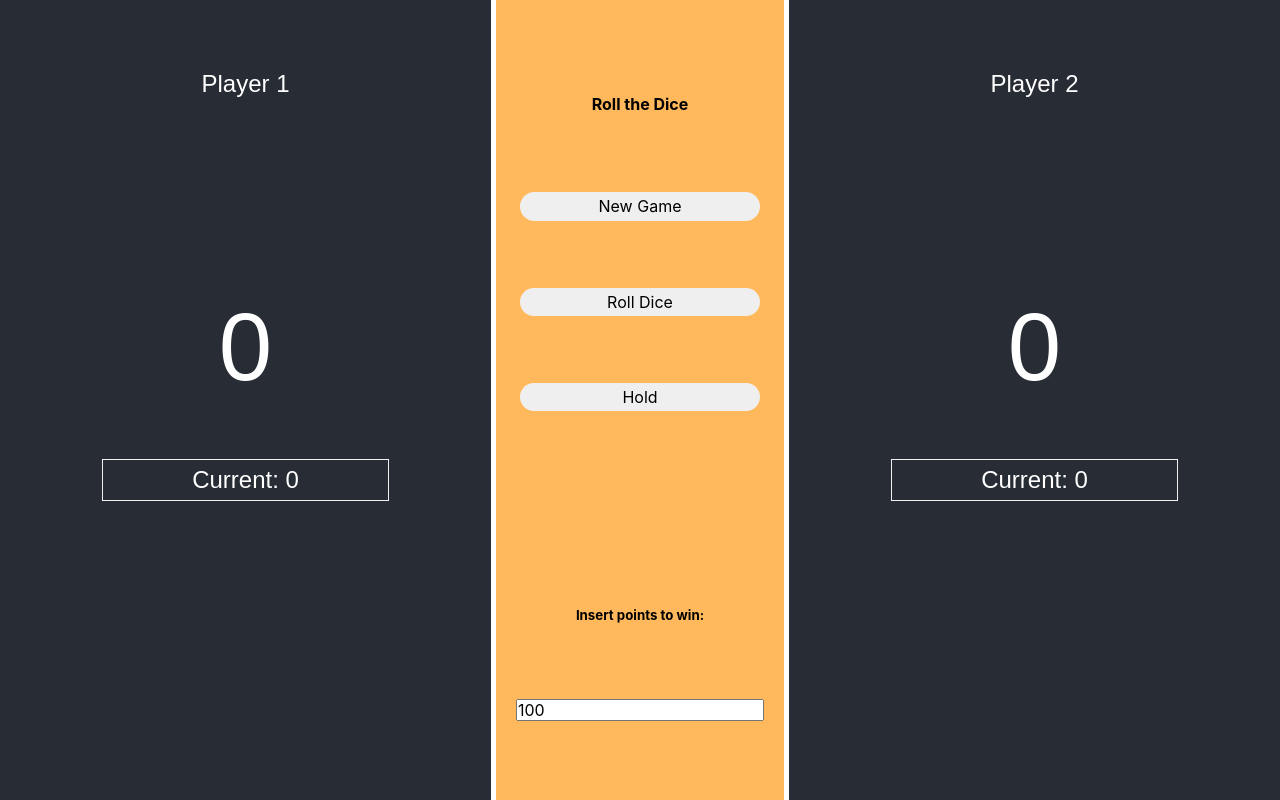
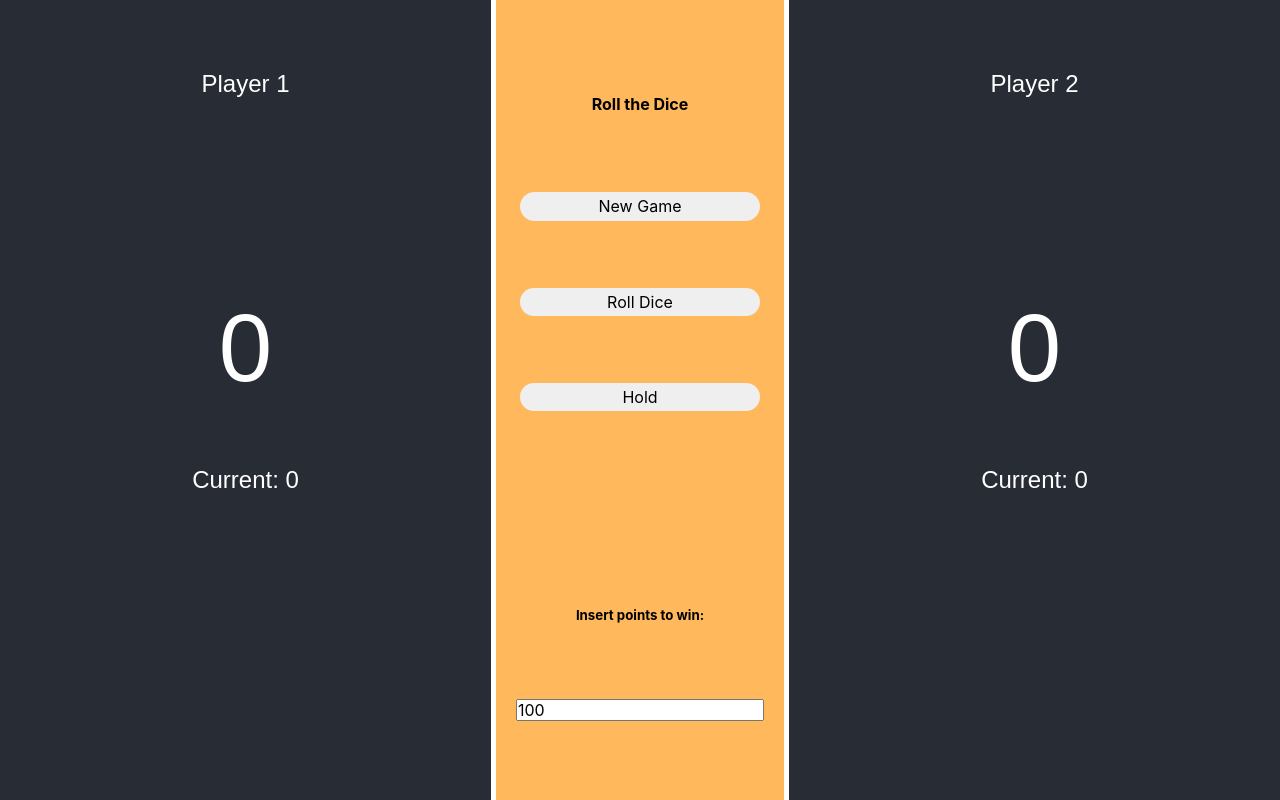
Before and after one commit to sivanxpeer/weekend8-dice-game, a React (Create React App) app: page / in a window 1280 px wide. Built offline with nearby package versions, Linux system fonts and the light colour scheme; the HTML template or start-up script is replaced by a standard one.

Commit message:
final commit before submitting

```diff
--- a/src/components/Player/Player.css
+++ b/src/components/Player/Player.css
@@ -45,7 +45,7 @@
 
   }
   .player-current{
-    border:1px solid #f1f1f1;
+    /* border:1px solid #f1f1f1; */
     display: flex;
     /* margin-top: 15rem; */
     font-size:x-large;
```
